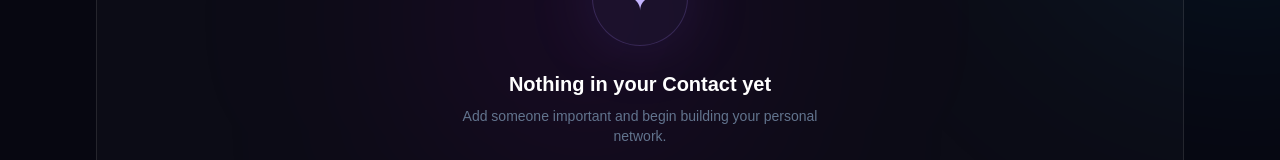
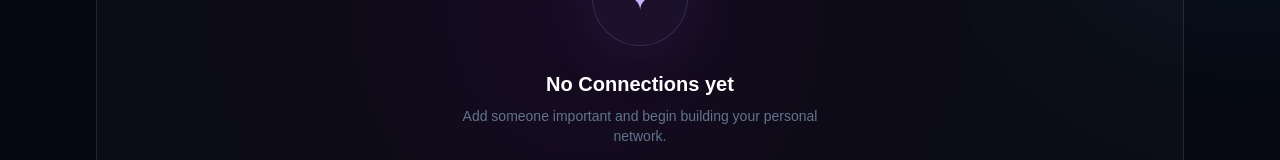
Before and after one commit to judithjoshitha01/contact-management, a Next.js app: page / in a window 1280 px wide. Shown: the part 622-782 px from the top of the page. Built offline with nearby package versions, Linux system fonts and the light colour scheme.

Commit message:
Update page.tsx

```diff
--- a/app/page.tsx
+++ b/app/page.tsx
@@ -264,7 +264,7 @@ export default function Home() {
                 </div>
 
                 <h3 className="text-xl font-semibold">
-                  Nothing in your Contact yet
+                 No Connections yet
                 </h3>
 
                 <p className="mt-2 max-w-sm text-sm text-slate-500">
```
